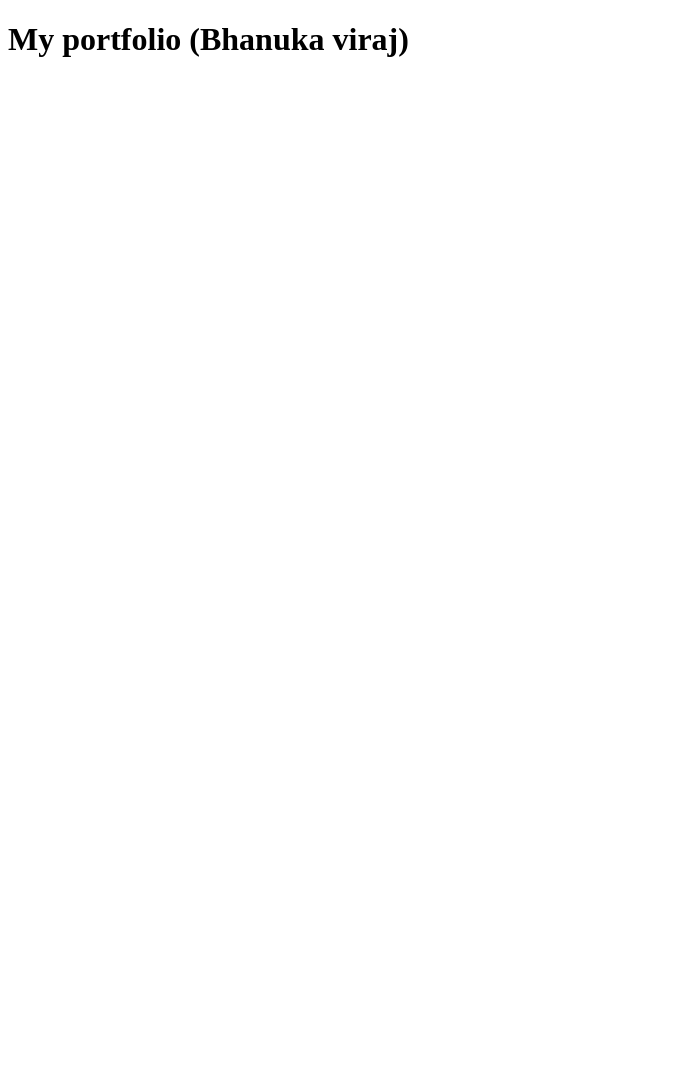
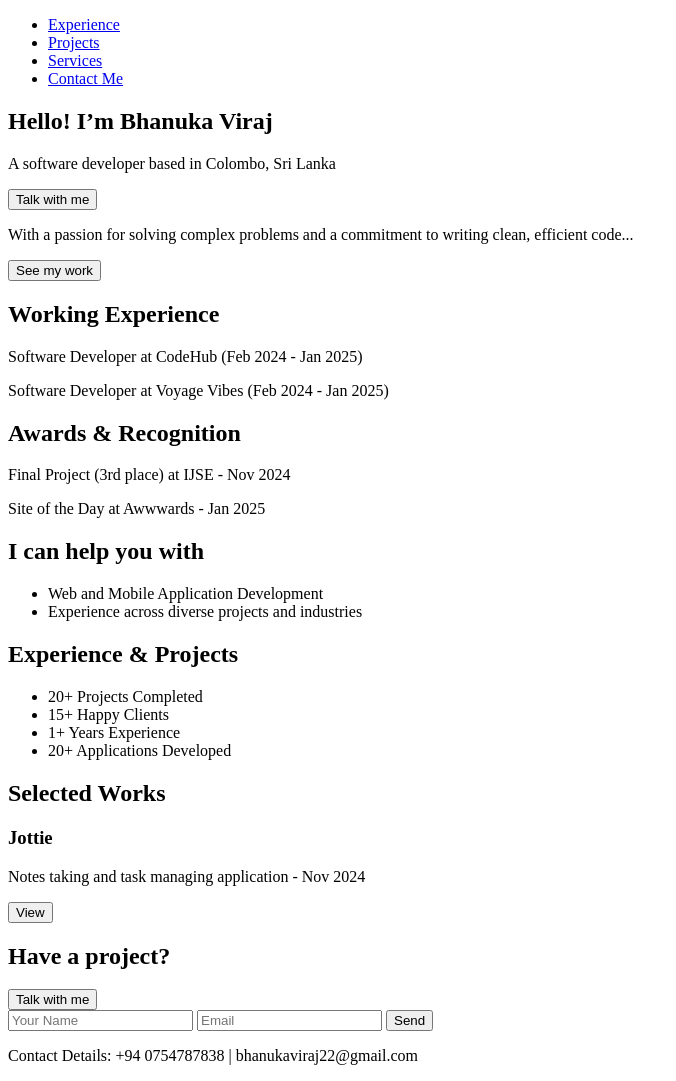
Before and after one commit to bhanuka-viraj/my-portfolio, a plain HTML site: page index.html in a window 1280 px wide. Shown: the whole page, without its empty margins (0-676 px from the left). Before the commit the page ends 800 px from the top, so only its background shows below. Drawn offline with Linux system fonts and the light colour scheme.

Commit message:
HTML structure updated

```diff
--- a/index.html
+++ b/index.html
@@ -2,12 +2,89 @@
 <html lang="en">
 <head>
     <meta charset="UTF-8">
-    <title>Title</title>
+    <meta name="viewport" content="width=device-width, initial-scale=1.0">
+    <title>Bhanuka Viraj - Portfolio</title>
+    <link rel="stylesheet" href="styles.css">
 </head>
 <body>
-    <h1>My portfolio (Bhanuka viraj)</h1>
-<p>
+<header>
+    <nav>
+        <ul>
+            <li><a href="#experience">Experience</a></li>
+            <li><a href="#projects">Projects</a></li>
+            <li><a href="#services">Services</a></li>
+            <li><a href="#contact">Contact Me</a></li>
+        </ul>
+    </nav>
+</header>
 
-</p>
+<main>
+    <section id="hero">
+        <h1>Hello! I’m Bhanuka Viraj</h1>
+        <p>A software developer based in Colombo, Sri Lanka</p>
+        <button>Talk with me</button>
+    </section>
+
+    <section id="about">
+        <p>With a passion for solving complex problems and a commitment to writing clean, efficient code...</p>
+        <button>See my work</button>
+    </section>
+
+    <section id="experience">
+        <h2>Working Experience</h2>
+        <article>
+            <p>Software Developer at CodeHub (Feb 2024 - Jan 2025)</p>
+            <p>Software Developer at Voyage Vibes (Feb 2024 - Jan 2025)</p>
+        </article>
+    </section>
+
+    <section id="awards">
+        <h2>Awards & Recognition</h2>
+        <article>
+            <p>Final Project (3rd place) at IJSE - Nov 2024</p>
+            <p>Site of the Day at Awwwards - Jan 2025</p>
+        </article>
+    </section>
+
+    <section id="services">
+        <h2>I can help you with</h2>
+        <ul>
+            <li>Web and Mobile Application Development</li>
+            <li>Experience across diverse projects and industries</li>
+        </ul>
+    </section>
+
+    <section id="stats">
+        <h2>Experience & Projects</h2>
+        <ul>
+            <li>20+ Projects Completed</li>
+            <li>15+ Happy Clients</li>
+            <li>1+ Years Experience</li>
+            <li>20+ Applications Developed</li>
+        </ul>
+    </section>
+
+    <section id="projects">
+        <h2>Selected Works</h2>
+        <article class="project">
+            <h3>Jottie</h3>
+            <p>Notes taking and task managing application - Nov 2024</p>
+            <button>View</button>
+        </article>
+    </section>
+</main>
+
+<footer>
+    <section id="contact">
+        <h2>Have a project?</h2>
+        <button>Talk with me</button>
+        <form>
+            <input type="text" placeholder="Your Name" required>
+            <input type="email" placeholder="Email" required>
+            <button type="submit">Send</button>
+        </form>
+        <p>Contact Details: +94 0754787838 | bhanukaviraj22@gmail.com</p>
+    </section>
+</footer>
 </body>
 </html>
```
